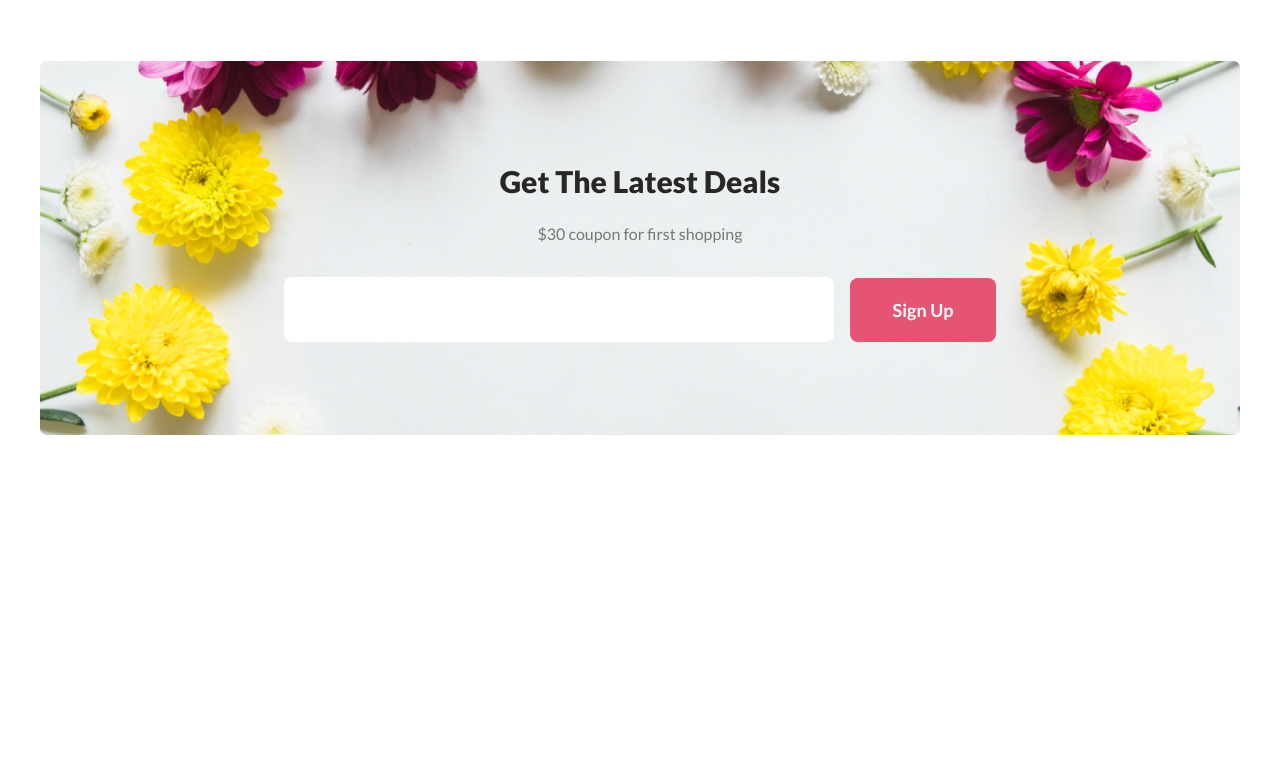
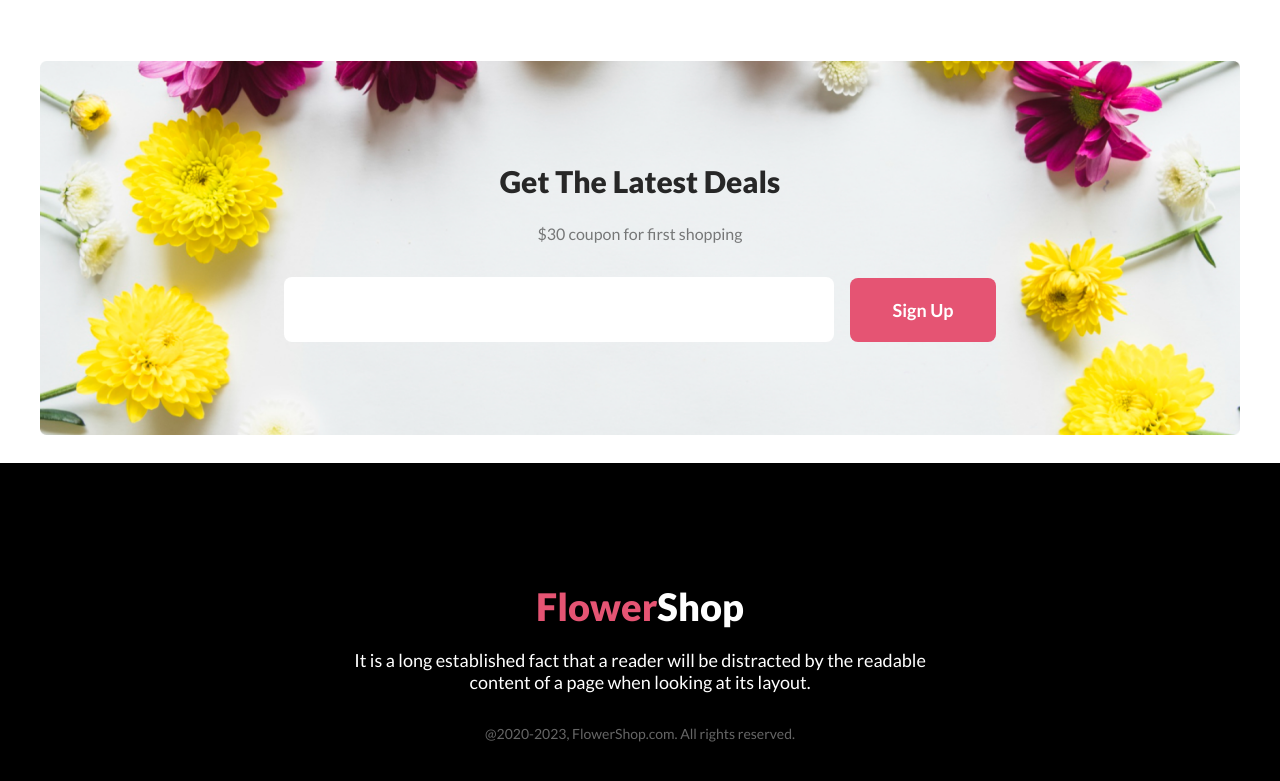
Before and after one commit to mohibuluzzal/flower-shop-website, a plain HTML site: page index.html in a window 1280 px wide. Shown: the part 3064-3845 px from the top of the page. Before the commit the page ends 3527 px from the top, so only its background shows below. Drawn offline with Linux system fonts and the light colour scheme.

Commit message:
added footer section and project done for Big/Desktop device

```diff
--- a/index.html
+++ b/index.html
@@ -141,9 +141,15 @@
                     ========================= -->
             </section>
     </main>
+
+    <!-- footer section start -->
     <footer>
-
+        <section class="footer-section">
+            <h2><span id="red">Flower</span>Shop</h2>
+            <p>It is a long established fact that a reader will be distracted by the readable <br> content of a page when looking at its layout.</p>
+            <small>@2020-2023, FlowerShop.com. All rights reserved. </small>
+        </section>
     </footer>
-
+    <!-- footer section end -->
 </body>
 </html>
--- a/style/style.css
+++ b/style/style.css
@@ -230,3 +230,31 @@ body{
     background: rgb(255, 255, 255);
     margin-top: 30px;
 }
+footer{
+    height: 400px;
+    background-color: black;
+}
+.footer-section{
+    color:white;
+    text-align: center;
+    padding-top: 120px;
+}
+
+.footer-section h2{
+    font-weight: 800;
+    font-size: 38px;
+    margin-bottom: 20px;
+}
+#red{
+    color: #E55473;
+}
+.footer-section p{
+    font-weight: 400;
+    font-size: 18px;
+    margin-bottom: 30px;
+}
+.footer-section small{
+    font-weight: 400;
+    font-size: 14px;
+    color: rgba(255, 255, 255, 0.4);
+}
```
